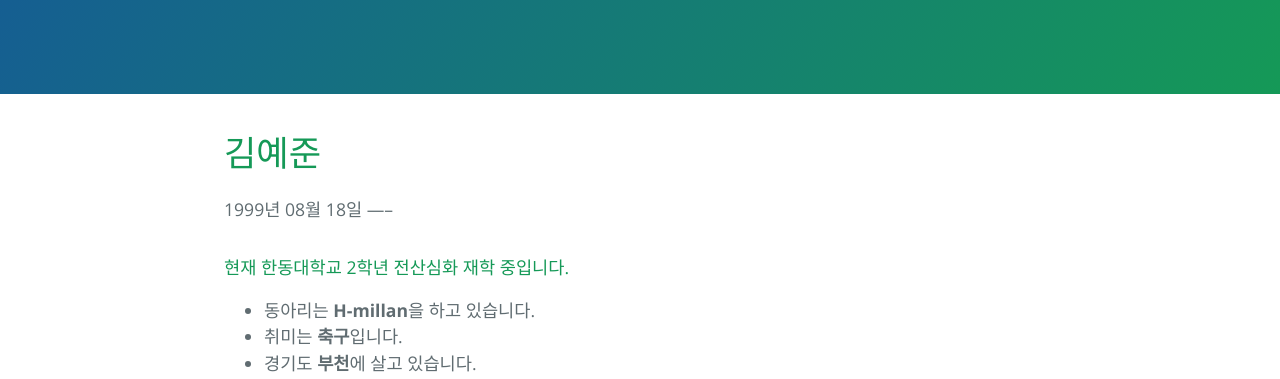
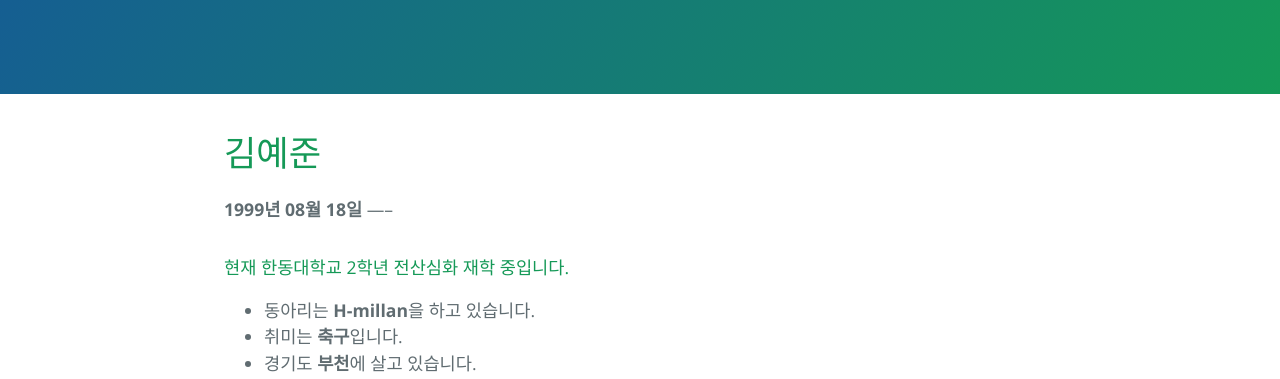
Before and after one commit to s21900156/s21900156.github.io, a Jekyll site: the page built from post.md, in a window 1280 px wide. Shown: the part 289-668 px from the top of the page. Built offline with Jekyll 4.4.1, drawn with Linux system fonts in a browser that asks for light colours.

```diff
--- a/post.md
+++ b/post.md
@@ -10,7 +10,7 @@ last_modified_at: 2022-05-01 T08:06:00-05:00
 ---
 김예준
 =============================
-1999년 08월 18일
+**1999년 08월 18일**
 -----
 #### 현재 한동대학교 2학년 전산심화 재학 중입니다.
 + 동아리는 **H-millan**을 하고 있습니다.
```
